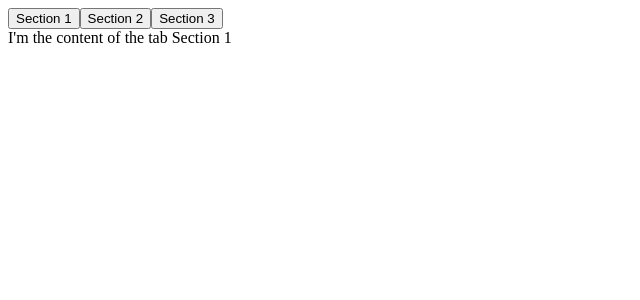
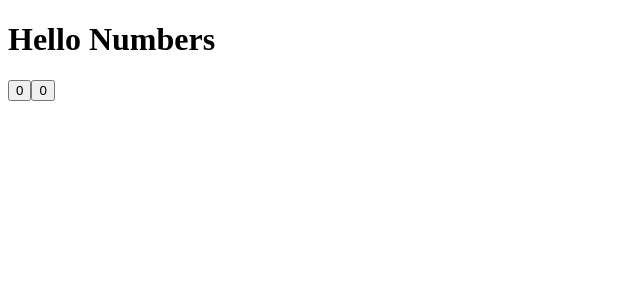
Before and after one commit to hwhang0917/react-hooks-practice, a React (Create React App) app: page / in a window 1280 px wide. Shown: the top 300 px of the page, without its empty margins (0-640 px from the left). Built offline with nearby package versions, Linux system fonts and the light colour scheme.

Commit message:
[2.0] useEffect basics

```diff
--- a/src/App.js
+++ b/src/App.js
@@ -1,29 +1,15 @@
-import React from "react";
-import { useTabs } from "./hooks/useTabs";
-
-const content = [
-  {
-    tab: "Section 1",
-    content: "I'm the content of the tab Section 1",
-  },
-  {
-    tab: "Section 2",
-    content: "I'm the content of the tab Section 2",
-  },
-  {
-    tab: "Section 3",
-    content: "I'm the content of the tab Section 3",
-  },
-];
+import React, { useState, useEffect } from "react";
 
 const App = () => {
-  const { currentItem, changeItem } = useTabs(0, content);
+  const sayHello = () => console.log("Hello World!");
+  const [number, setNumber] = useState(0);
+  const [Anumber, setAnumber] = useState(0);
+  useEffect(sayHello, [number]);
   return (
     <div className="App">
-      {content.map((section, index) => (
-        <button onClick={() => changeItem(index)}>{section.tab}</button>
-      ))}
-      <div>{currentItem.content}</div>
+      <h1>Hello Numbers</h1>
+      <button onClick={() => setNumber(number + 1)}>{number}</button>
+      <button onClick={() => setAnumber(Anumber + 1)}>{Anumber}</button>
     </div>
   );
 };
```
